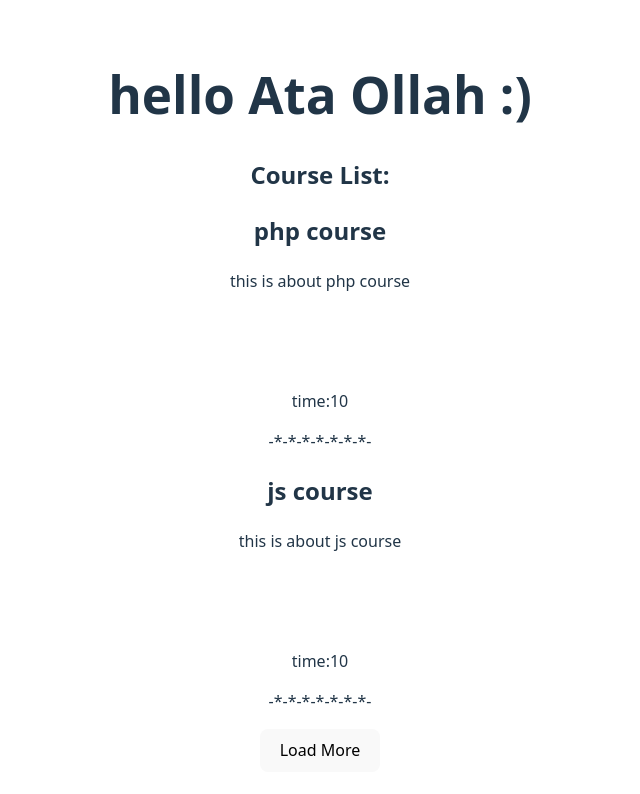
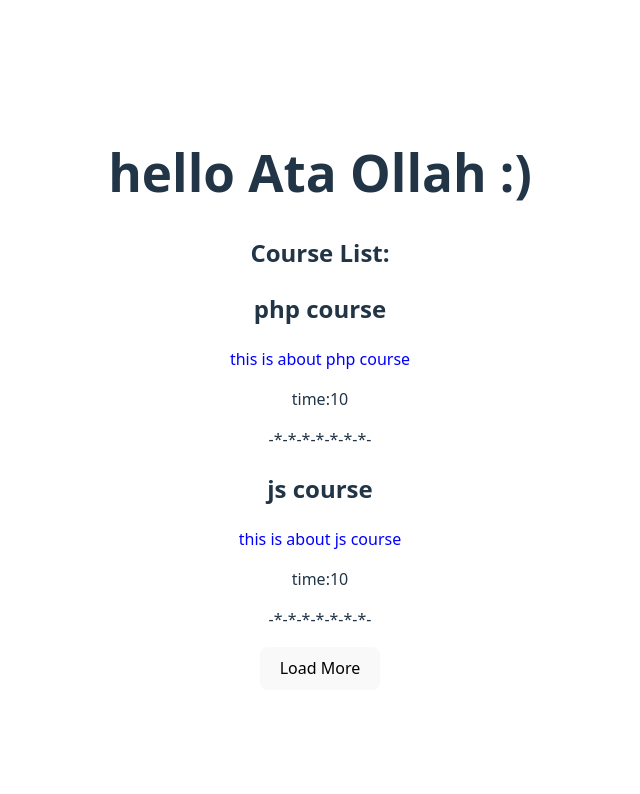
Before and after one commit to Atavagheffar/my-react-app-with-vite, a React (Vite) app: page / in a window 1280 px wide. Shown: the top 794 px of the page, without its empty margins (320-960 px from the left). Built offline with nearby package versions, Linux system fonts and the light colour scheme.

Commit message:
add dynamic classes

```diff
--- /dev/null
+++ b/src/Components/home/CourseBox.css
@@ -0,0 +1,14 @@
+.CourseBox-title {
+  color: red;
+  background-color: black;
+}
+.CourseBox-description {
+  color: blue;
+}
+.CourseBox-description:hover {
+  background-color: yellowgreen;
+}
+
+/* h2 {
+  background-color: cornflowerblue;
+} */
--- a/src/Components/home/CourseBox.jsx
+++ b/src/Components/home/CourseBox.jsx
@@ -1,22 +1,26 @@
 import { useState } from "react";
+import "./CourseBox.css";
 
 export default function CourseBox({ course }) {
   //   console.log(props);
 
   const [courseDescriptionHover, setCourseDescriptionHover] = useState(false);
 
-  let HeadStyle = {
-    backgroundColor: courseDescriptionHover ? "red" : "transparent",
-    paddingBottom: "5rem",
-  };
+  // let HeadStyle = {
+  //   backgroundColor: courseDescriptionHover ? "red" : "transparent",
+  //   paddingBottom: "5rem",
+  // };
 
   return (
     <div>
       <h2>{course?.title}</h2>
       {/* <p>{course?.details}</p> */}
       <p
-        className="course-description"
-        style={HeadStyle}
+        className={`CourseBox-description  ${
+          courseDescriptionHover
+            ? ".CourseBox-description:hover"
+            : ".CourseBox-description "
+        }`}
         // onMouseEnter={() => console.log("mouse enter")}
         // onMouseLeave={() => console.log("mouse leave")}
         onMouseEnter={() => setCourseDescriptionHover(true)}
```
